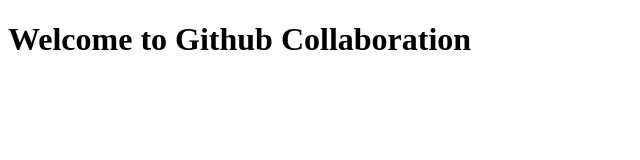
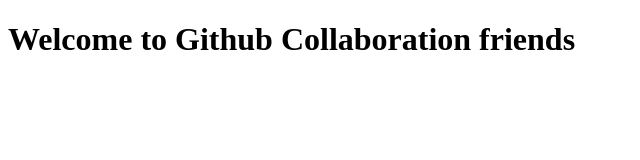
Before and after one commit to Rohithtompe/Github-Collaboration, a plain HTML site: page index.html in a window 1280 px wide. Shown: the whole page, without its empty margins (0-640 px from the left). Drawn offline with Linux system fonts and the light colour scheme.

Commit message:
changes done

```diff
--- a/index.html
+++ b/index.html
@@ -6,6 +6,6 @@
     <title>Github</title>
 </head>
 <body>
-    <h1>Welcome to Github Collaboration</h1>
+    <h1>Welcome to Github Collaboration friends</h1>
 </body>
 </html>
```
